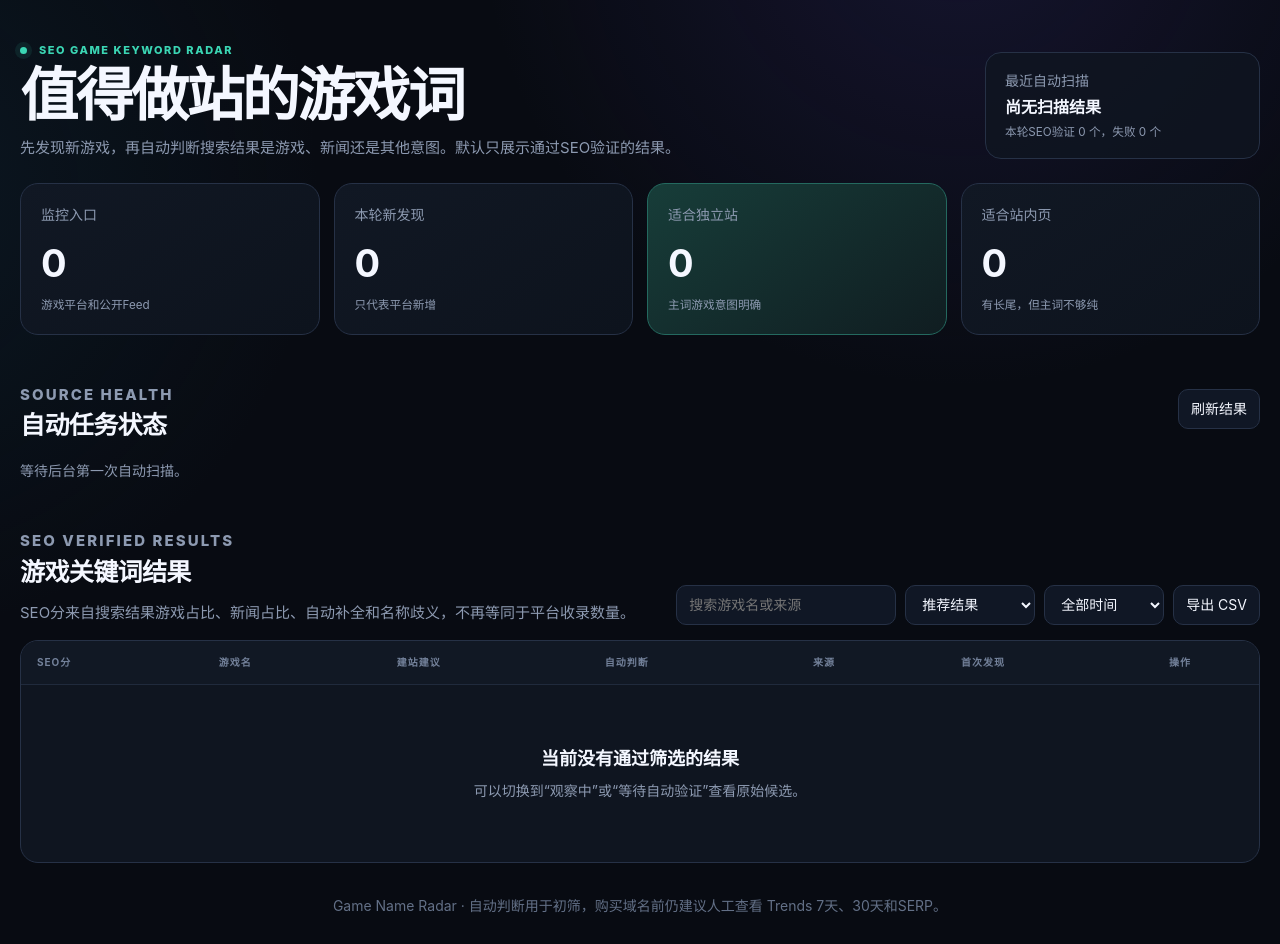
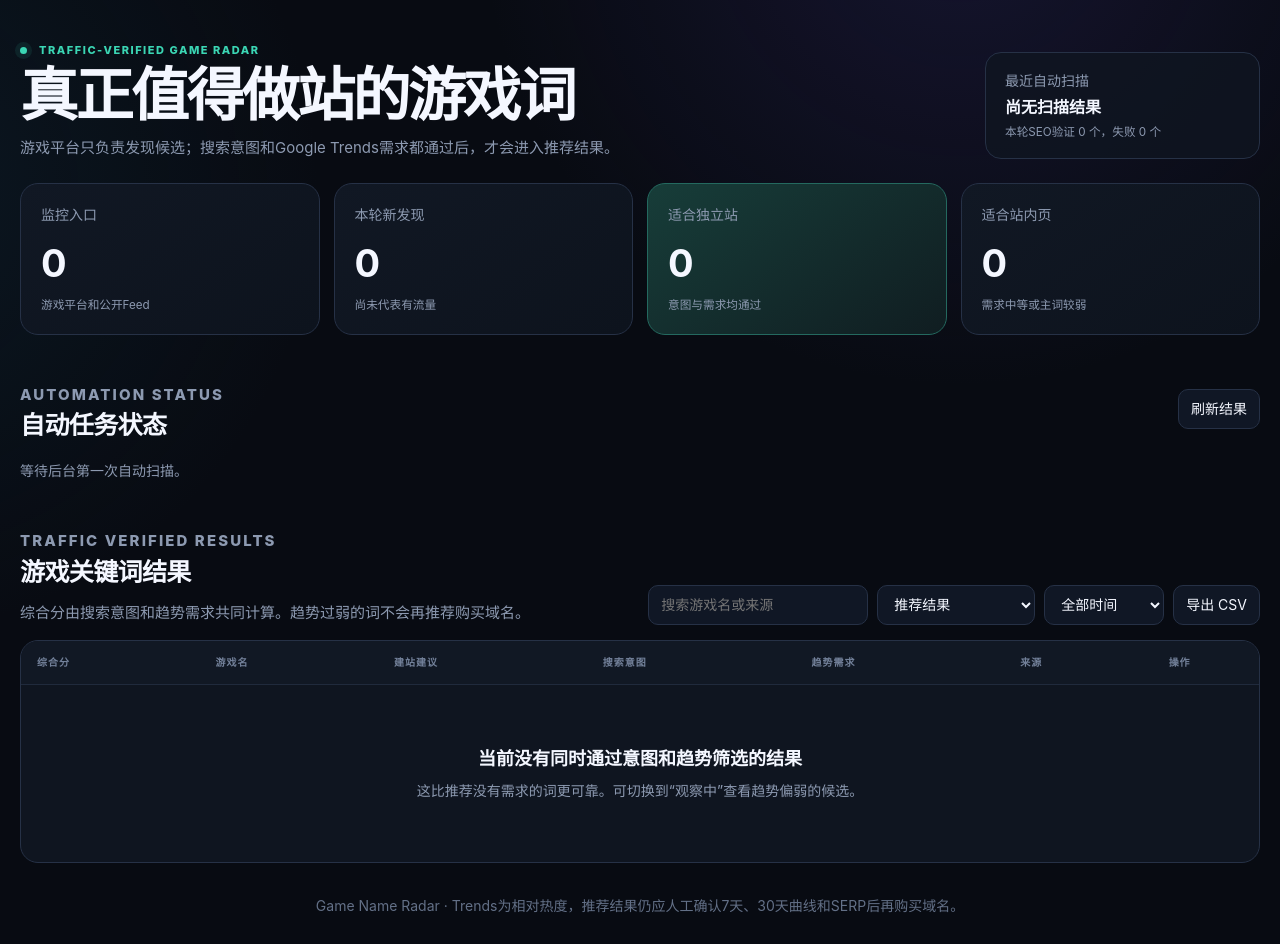
Before and after one commit to cksmct/GameRadar, a website: page index.html in a window 1280 px wide. Drawn offline with Linux system fonts and the light colour scheme; no server answers.

Commit message:
feat: present traffic-verified recommendations

```diff
--- a/index.html
+++ b/index.html
@@ -3,18 +3,18 @@
 <head>
   <meta charset="utf-8" />
   <meta name="viewport" content="width=device-width,initial-scale=1" />
-  <meta name="description" content="自动发现新游戏名，并通过搜索意图验证筛选适合独立站的关键词。" />
+  <meta name="description" content="自动发现新游戏名，并同时验证搜索意图和Google Trends需求强度。" />
   <meta name="theme-color" content="#080b12" />
-  <title>Game Name Radar · SEO筛选结果</title>
+  <title>Game Name Radar · 流量验证结果</title>
   <link rel="stylesheet" href="/styles.css" />
 </head>
 <body>
   <main class="page">
     <header class="hero">
       <div>
-        <p class="eyebrow"><span class="live-dot"></span> SEO GAME KEYWORD RADAR</p>
-        <h1>值得做站的游戏词</h1>
-        <p class="subtitle">先发现新游戏，再自动判断搜索结果是游戏、新闻还是其他意图。默认只展示通过SEO验证的结果。</p>
+        <p class="eyebrow"><span class="live-dot"></span> TRAFFIC-VERIFIED GAME RADAR</p>
+        <h1>真正值得做站的游戏词</h1>
+        <p class="subtitle">游戏平台只负责发现候选；搜索意图和Google Trends需求都通过后，才会进入推荐结果。</p>
       </div>
       <div class="update-box">
         <span>最近自动扫描</span>
@@ -25,14 +25,14 @@
 
     <section class="stats" aria-label="筛选统计">
       <article><span>监控入口</span><strong id="sourceCount">0</strong><small>游戏平台和公开Feed</small></article>
-      <article><span>本轮新发现</span><strong id="newCount">0</strong><small>只代表平台新增</small></article>
-      <article class="accent"><span>适合独立站</span><strong id="independentCount">0</strong><small>主词游戏意图明确</small></article>
-      <article><span>适合站内页</span><strong id="pageCount">0</strong><small>有长尾，但主词不够纯</small></article>
+      <article><span>本轮新发现</span><strong id="newCount">0</strong><small>尚未代表有流量</small></article>
+      <article class="accent"><span>适合独立站</span><strong id="independentCount">0</strong><small>意图与需求均通过</small></article>
+      <article><span>适合站内页</span><strong id="pageCount">0</strong><small>需求中等或主词较弱</small></article>
     </section>
 
     <section class="source-health">
       <div class="section-title compact">
-        <div><p class="eyebrow">SOURCE HEALTH</p><h2>自动任务状态</h2></div>
+        <div><p class="eyebrow">AUTOMATION STATUS</p><h2>自动任务状态</h2></div>
         <button id="refreshBtn" class="button">刷新结果</button>
       </div>
       <div id="sourceChips" class="source-chips"><span class="muted">正在读取扫描报告…</span></div>
@@ -41,9 +41,9 @@
     <section class="results">
       <div class="section-title">
         <div>
-          <p class="eyebrow">SEO VERIFIED RESULTS</p>
+          <p class="eyebrow">TRAFFIC VERIFIED RESULTS</p>
           <h2>游戏关键词结果</h2>
-          <p>SEO分来自搜索结果游戏占比、新闻占比、自动补全和名称歧义，不再等同于平台收录数量。</p>
+          <p>综合分由搜索意图和趋势需求共同计算。趋势过弱的词不会再推荐购买域名。</p>
         </div>
         <div class="filters">
           <input id="searchInput" type="search" placeholder="搜索游戏名或来源" />
@@ -51,7 +51,7 @@
             <option value="recommended">推荐结果</option>
             <option value="independent">适合独立站</option>
             <option value="page">仅适合站内页</option>
-            <option value="watch">观察中</option>
+            <option value="watch">趋势较弱／观察中</option>
             <option value="reject">不建议做</option>
             <option value="pending">等待自动验证</option>
             <option value="all">全部</option>
@@ -69,18 +69,18 @@
       <div class="table-card">
         <div class="table-scroll">
           <table>
-            <thead><tr><th>SEO分</th><th>游戏名</th><th>建站建议</th><th>自动判断</th><th>来源</th><th>首次发现</th><th>操作</th></tr></thead>
+            <thead><tr><th>综合分</th><th>游戏名</th><th>建站建议</th><th>搜索意图</th><th>趋势需求</th><th>来源</th><th>操作</th></tr></thead>
             <tbody id="resultBody"></tbody>
           </table>
         </div>
         <div id="emptyState" class="empty" hidden>
-          <strong>当前没有通过筛选的结果</strong>
-          <span>可以切换到“观察中”或“等待自动验证”查看原始候选。</span>
+          <strong>当前没有同时通过意图和趋势筛选的结果</strong>
+          <span>这比推荐没有需求的词更可靠。可切换到“观察中”查看趋势偏弱的候选。</span>
         </div>
       </div>
     </section>
 
-    <footer>Game Name Radar · 自动判断用于初筛，购买域名前仍建议人工查看 Trends 7天、30天和SERP。</footer>
+    <footer>Game Name Radar · Trends为相对热度，推荐结果仍应人工确认7天、30天曲线和SERP后再购买域名。</footer>
   </main>
   <div id="toast" class="toast" role="status"></div>
   <script type="module" src="/app.js"></script>
```
